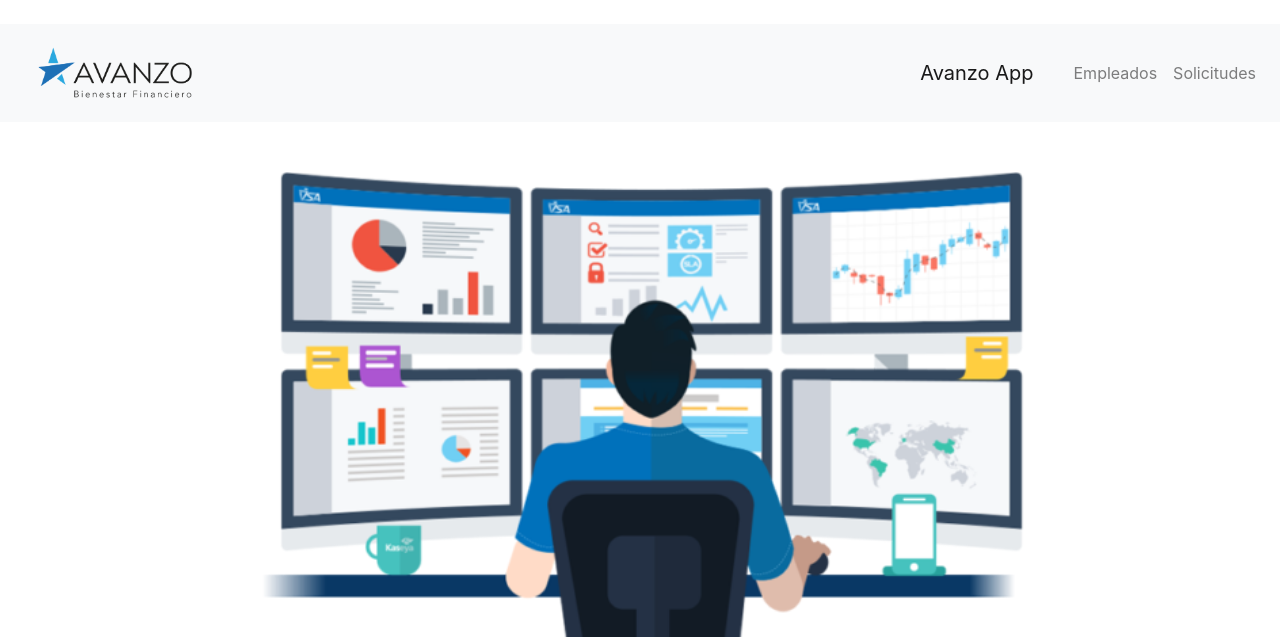
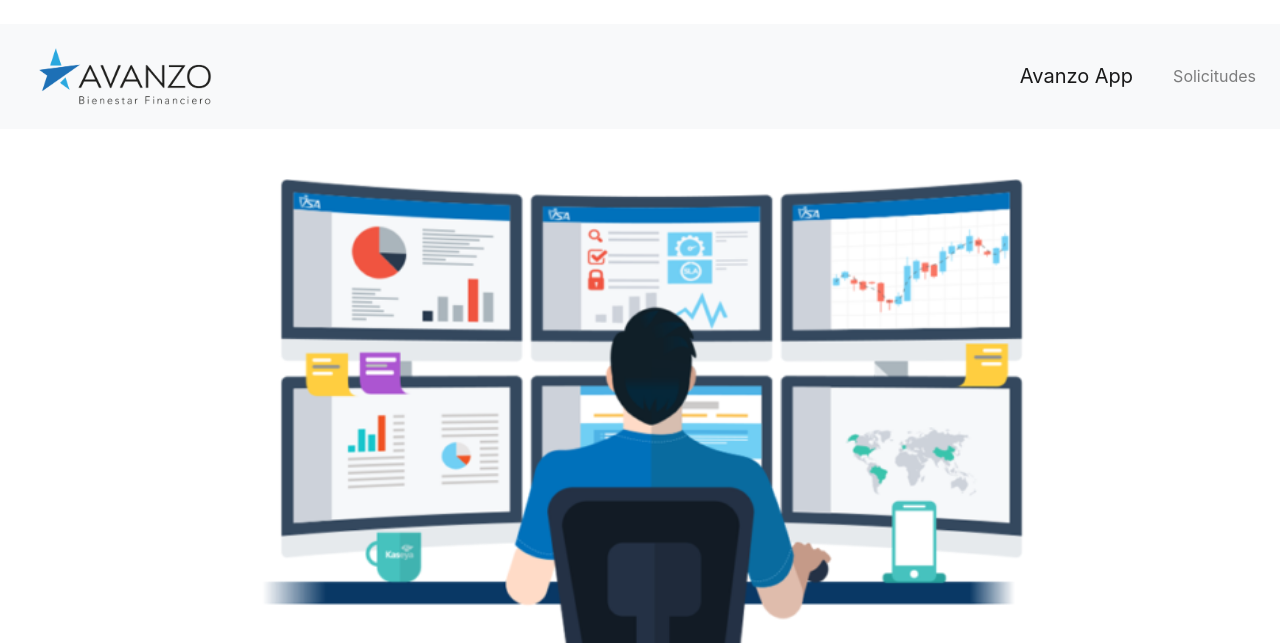
Before and after one commit to jjosorioc/ISIS2503-Django, a Django app: page / in a window 1280 px wide. Shown: the top 643 px of the page. Run offline with Django 4.2, Linux system fonts and the light colour scheme; parts of the project's set-up code (start-up, migrations or seed data) failed here and were passed over; some libraries are stand-ins or nearby versions.

Commit message:
Se eliminó una opción del navbar

```diff
--- a/Avanzo/Avanzo/templates/base.html
+++ b/Avanzo/Avanzo/templates/base.html
@@ -27,9 +27,6 @@
 
           <div class="collapse navbar-collapse" id="navbarSupportedContent">
             <ul class="navbar-nav mr-auto">
-                <li class="nav-item">
-                    <a class="nav-link" href="/empleados/">Empleados</a>
-                </li>
                 <li class="nav-item">
                     <a class="nav-link" href="/solicitudes/">Solicitudes</a>
                 </li>
```
